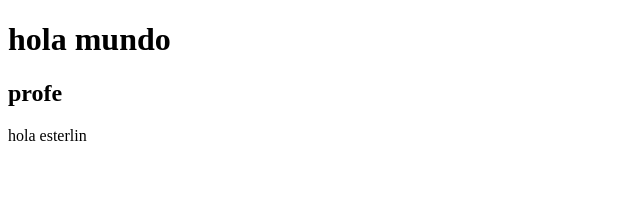
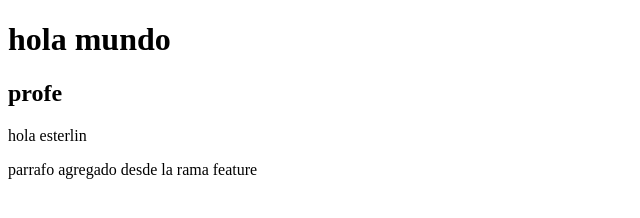
Before and after one commit to Abrajojiro123/git-practica, a plain HTML site: page index.html in a window 1280 px wide. Shown: the whole page, without its empty margins (0-640 px from the left). Drawn offline with Linux system fonts and the light colour scheme.

Commit message:
se agrego un parrafo

```diff
--- a/index.html
+++ b/index.html
@@ -9,5 +9,6 @@
    <h1>hola mundo</h1>
    <h2>profe</h2>
    <p>hola esterlin</p>
+   <p>parrafo agregado desde la rama feature</p>
 </body>
 </html>
```
